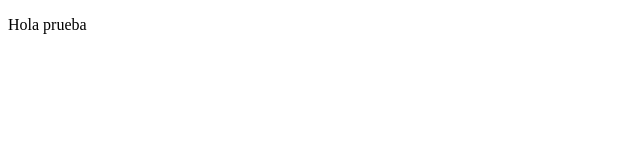
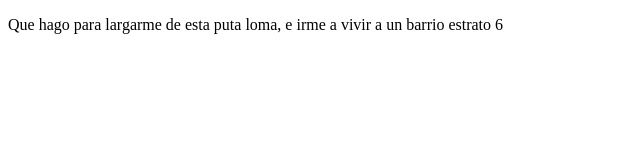
Before and after one commit to nhzamorano/prueba, a plain HTML site: page index.html in a window 1280 px wide. Shown: the whole page, without its empty margins (0-640 px from the left). Drawn offline with Linux system fonts and the light colour scheme.

Commit message:
Version 1.2

```diff
--- a/index.html
+++ b/index.html
@@ -7,6 +7,6 @@
     <title>Pruebas</title>
 </head>
 <body>
-    <p>Hola prueba</p>
+    <p>Que hago para largarme de esta puta loma, e irme a vivir a un barrio estrato 6</p>
 </body>
 </html>
```
